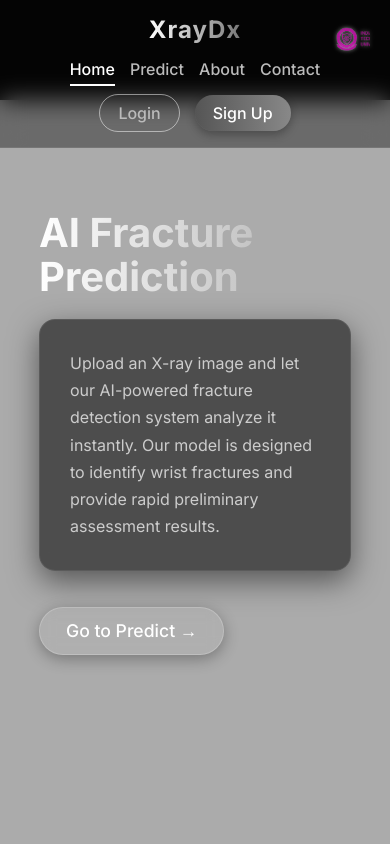
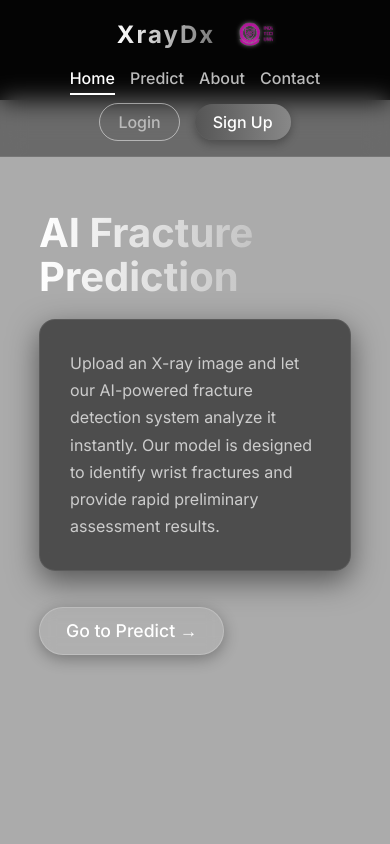
Before and after one commit to realhrishi/XrayDx, a website: page index.html in a window 390 px wide. Shown: the top 844 px of the page. Drawn offline with nearby package versions, Linux system fonts and the light colour scheme.

Commit message:
Add mentor section, IIT BHU branding and About CTA

```diff
--- a/index.html
+++ b/index.html
@@ -10,7 +10,12 @@
     <canvas id="hero-lightpass"></canvas>
 
     <nav class="navbar">
-        <div class="logo">XrayDx</div>
+        <div class="navbar-brand">
+            <div class="logo">XrayDx</div>
+            <a href="https://www.iitbhu.ac.in" target="_blank" rel="noopener noreferrer" title="Indian Institute of Technology (BHU), Varanasi" class="iit-bhu-link">
+                <img src="IIT-BHU-logo.png" alt="IIT BHU Official Logo" class="iit-bhu-logo">
+            </a>
+        </div>
         <ul class="nav-links">
             <li><a href="index.html" class="active">Home</a></li>
             <li><a href="predict.html">Predict</a></li>
@@ -21,9 +26,6 @@
             <a href="#" class="login-btn">Login</a>
             <a href="#" class="signup-btn">Sign Up</a>
         </div>
-        <a href="https://www.iitbhu.ac.in" target="_blank" rel="noopener noreferrer" title="Indian Institute of Technology (BHU), Varanasi" class="iit-bhu-link">
-            <img src="IIT-BHU-logo.png" alt="IIT BHU Official Logo" class="iit-bhu-logo">
-        </a>
     </nav>
 
     <div class="content-overlay">
--- a/style.css
+++ b/style.css
@@ -108,10 +108,17 @@
     border-bottom: 1px solid rgba(255, 255, 255, 0.08);
 }
 
+.navbar-brand {
+    display: flex;
+    align-items: center;
+    gap: 20px;
+    flex: 1;
+}
+
 .logo {
     font-size: 1.5rem;
     font-weight: 700;
-    letter-spacing: 1px;
+    letter-spacing: 2px;
     background: linear-gradient(90deg, #ffffff, #777777);
     -webkit-background-clip: text;
     -webkit-text-fill-color: transparent;
@@ -184,15 +191,11 @@
 }
 
 .iit-bhu-link {
-    position: absolute;
-    top: 85px;
-    right: 50px;
     display: flex;
     align-items: center;
     padding: 0 !important;
     border: none !important;
     background: transparent !important;
-    z-index: 105;
 }
 
 .iit-bhu-link:hover {
@@ -202,7 +205,7 @@
 }
 
 .iit-bhu-logo {
-    height: 45px;
+    height: 55px;
     width: auto;
     display: block;
     transition: all 0.3s ease;
@@ -216,11 +219,7 @@
 
 @media (max-width: 1024px) {
     .iit-bhu-logo {
-        height: 38px;
-    }
-    .iit-bhu-link {
-        right: 30px;
-        top: 80px;
+        height: 45px;
     }
 }
 
@@ -230,11 +229,6 @@
         width: 38px;
         object-fit: cover;
         object-position: left center;
-    }
-    .iit-bhu-link {
-        top: 20px;
-        right: 20px;
-        position: fixed;
     }
 }
 
```
Also changed, not shown: about.html (+6 -4 lines), contact.html (+6 -4 lines), predict.html (+6 -4 lines).
